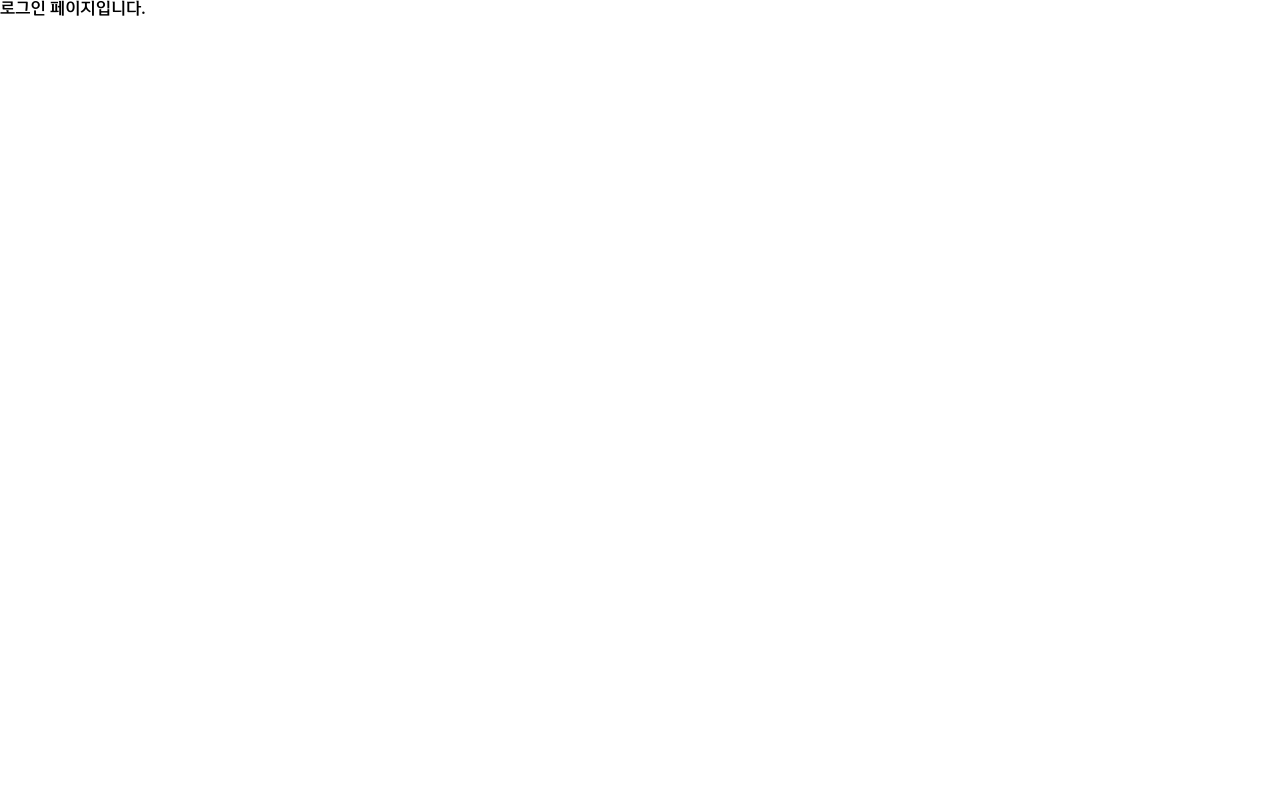
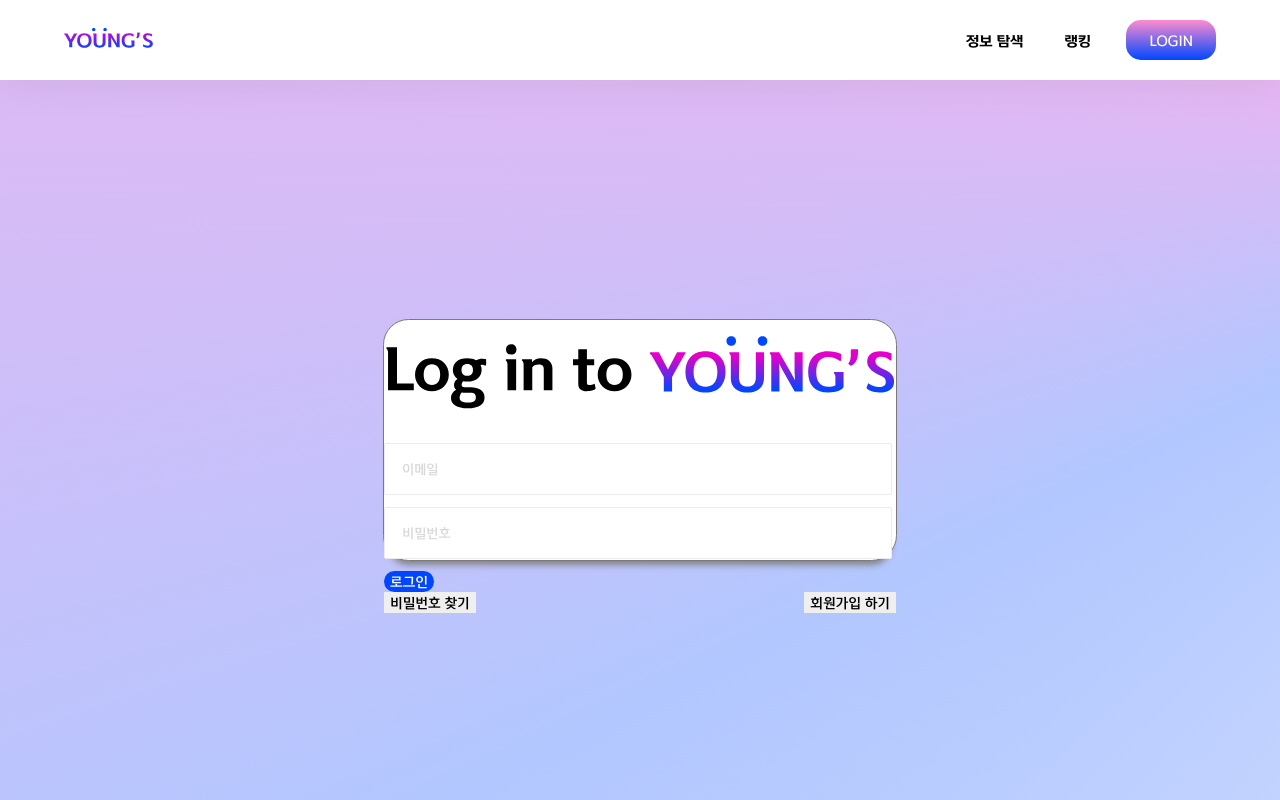
Before and after one commit to shinhanProject/youngs-front, a React (Create React App) app: page /login in a window 1280 px wide. Shown: the top 800 px of the page. Built offline with nearby package versions, Linux system fonts and the light colour scheme; a web font is replaced by a local one.

Commit message:
[#34] feat : add login page

```diff
--- a/src/pages/Login/index.jsx
+++ b/src/pages/Login/index.jsx
@@ -1,4 +1,44 @@
+import React, { useState } from "react";
+import { Header, Card, Button, Footer } from "../../components";
+
+import { Container, Wrapper, LoginInput, SignUpWrapper, Image } from "./styled";
+import login from "../../assets/images/loginto.svg";
+
 const Login = () => {
-  return <div>로그인 페이지입니다.</div>;
+  const [id, setId] = useState("");
+  const [pw, setPw] = useState("");
+
+  const onIdChange = e => {
+    setId(e.target.value);
+  };
+
+  const onPwChange = e => {
+    setPw(e.target.value);
+  };
+
+  return (
+    <Container>
+      <Header />
+      <Wrapper>
+        <Card theme="loginCard">
+          <Image src={login} alt="로그인" />
+          <LoginInput placeholder="이메일" onChange={onIdChange} value={id} />
+          <LoginInput
+            type="password"
+            placeholder="비밀번호"
+            onChange={onPwChange}
+            value={pw}
+          />
+          <Button theme="blueBtn">로그인</Button>
+          <SignUpWrapper>
+            <Button theme="blueTextBtn">비밀번호 찾기</Button>
+            <Button theme="blueTextBtn">회원가입 하기</Button>
+          </SignUpWrapper>
+        </Card>
+      </Wrapper>
+      <Footer />
+    </Container>
+  );
 };
+
 export default Login;
--- /dev/null
+++ b/src/pages/Login/styled.js
@@ -0,0 +1,47 @@
+import styled from "styled-components";
+
+export const Container = styled.div`
+  background: conic-gradient(
+    from -69deg at 135.7% 10.45%,
+    rgba(0, 70, 255, 0.3) 0deg,
+    rgba(95, 139, 255, 0) 179.52390789985657deg,
+    rgba(0, 70, 255, 0.3) 312.74986267089844deg,
+    rgba(227, 0, 202, 0.3) 360deg
+  );
+  width: 100vw;
+  height: 100vh;
+`;
+export const Wrapper = styled.div`
+  width: 100vw;
+  margin-top: 10vh;
+  height: 90vh;
+  display: flex;
+  justify-content: center;
+  align-items: center;
+`;
+
+export const LoginInput = styled.input`
+  border: 1px solid #ececec;
+  width: 98%;
+  border-radius: 2px;
+  height: 6vh;
+  font-size: 0.8rem;
+  margin-bottom: 1.5vh;
+
+  &::placeholder {
+    color: #d9d9d9;
+    padding-left: 15px;
+  }
+`;
+
+export const SignUpWrapper = styled.div`
+  width: 100%;
+  display: flex;
+  justify-content: space-between;
+  align-items: center;
+`;
+
+export const Image = styled.img`
+  width: 100%;
+  margin-bottom: 4vh;
+`;
```
Also changed, not shown: src/assets/images/loginto.svg (added), src/assets/images/signupto.svg (added).
